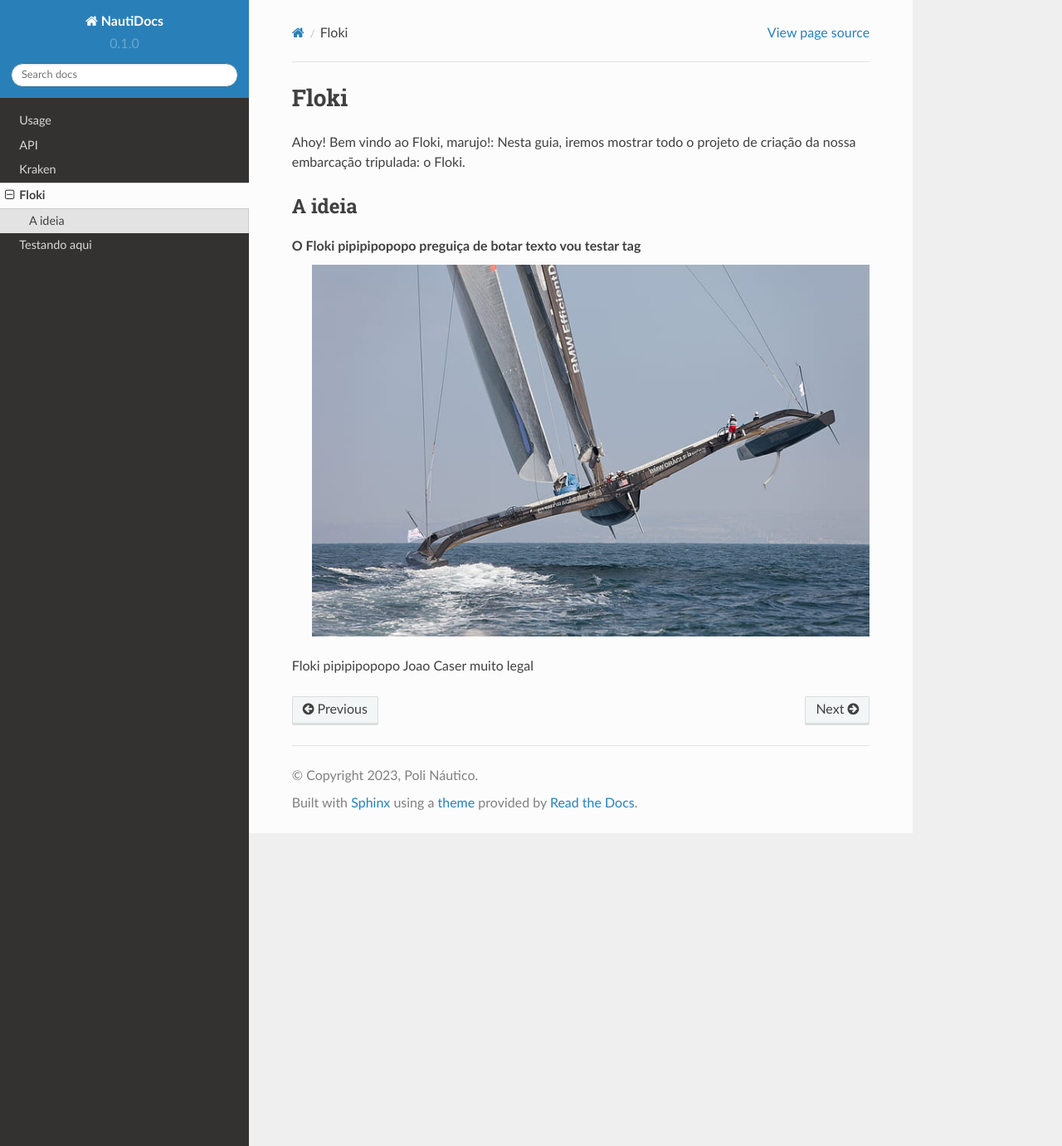
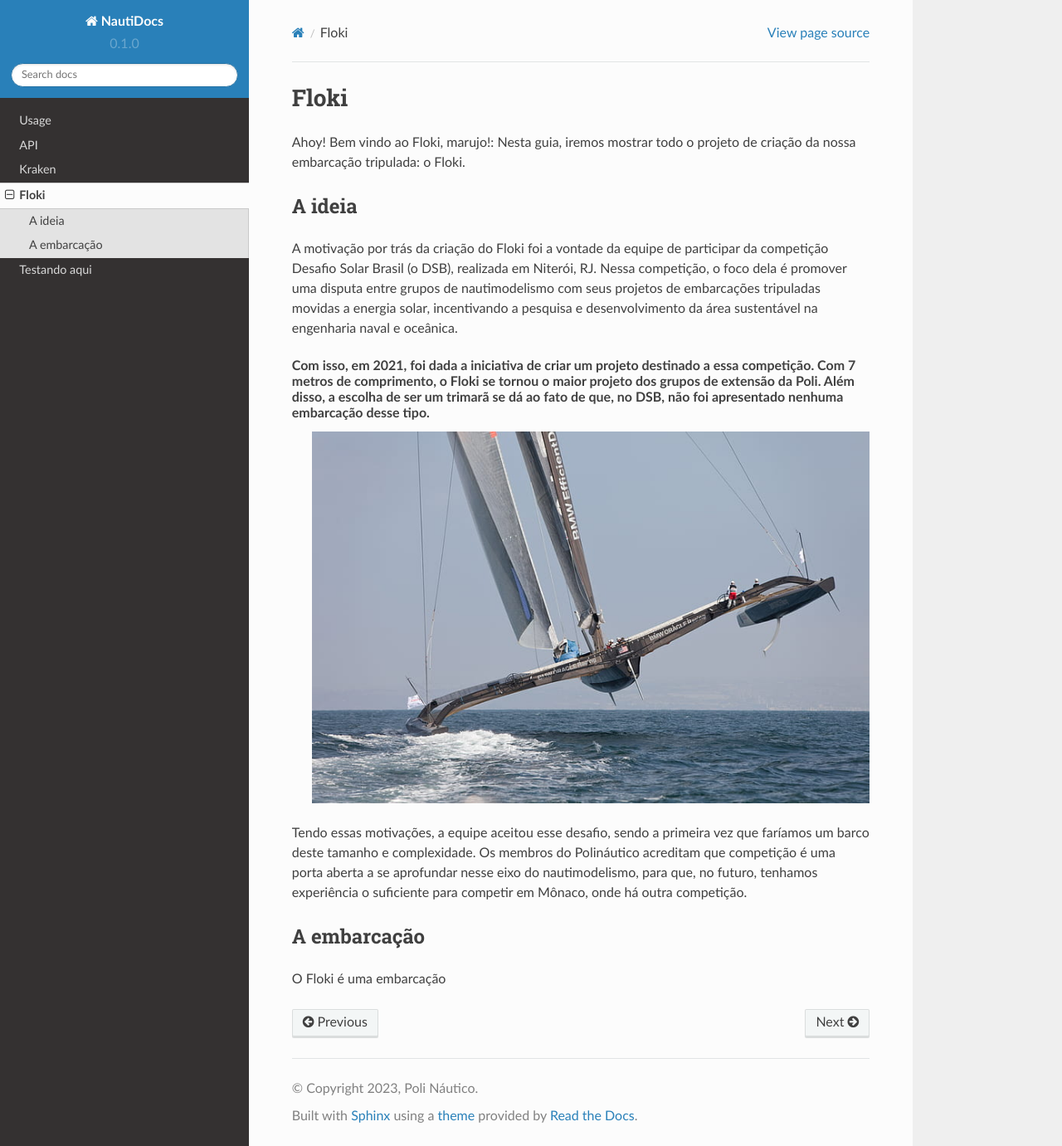
Before and after one commit to polinautico/readthedocs, a Sphinx documentation site: the page built from docs/source/floki.rst, in a window 1280 px wide and 1381 px high. Shown: the whole window at 83% size. Built offline with Sphinx 7.4.7 and the Read the Docs theme 2.0.0, drawn with Linux system fonts in a browser that asks for light colours; pages that are not in the unit, such as notebooks, are missing from menus.

Commit message:
Update floki.rst

```diff
--- a/docs/source/floki.rst
+++ b/docs/source/floki.rst
@@ -7,7 +7,14 @@ Nesta guia, iremos mostrar todo o projeto de criação da nossa embarcação tri
 A ideia
 ------------
 
-O Floki pipipipopopo preguiça de botar texto vou testar tag
+A motivação por trás da criação do Floki foi a vontade da equipe de participar da competição Desafio Solar Brasil (o DSB), realizada em Niterói, RJ.
+Nessa competição, o foco dela é promover uma disputa entre grupos de nautimodelismo com seus projetos de embarcações tripuladas movidas a energia solar, incentivando a pesquisa e desenvolvimento da área sustentável na engenharia naval e oceânica.
+
+Com isso, em 2021, foi dada a iniciativa de criar um projeto destinado a essa competição. Com 7 metros de comprimento, o Floki se tornou o maior projeto dos grupos de extensão da Poli. Além disso, a escolha de ser um trimarã se dá ao fato de que, no DSB, não foi apresentado nenhuma embarcação desse tipo.
    .. image:: imagens/trimaraex.jpg
 
-Floki pipipipopopo Joao Caser muito legal
+Tendo essas motivações, a equipe aceitou esse desafio, sendo a primeira vez que faríamos um barco deste tamanho e complexidade. Os membros do Polináutico acreditam que  competição é uma porta aberta a se aprofundar nesse eixo do nautimodelismo, para que, no futuro, tenhamos experiência o suficiente para competir em Mônaco, onde há outra competição.
+
+A embarcação
+------------
+O Floki é uma embarcação
```
